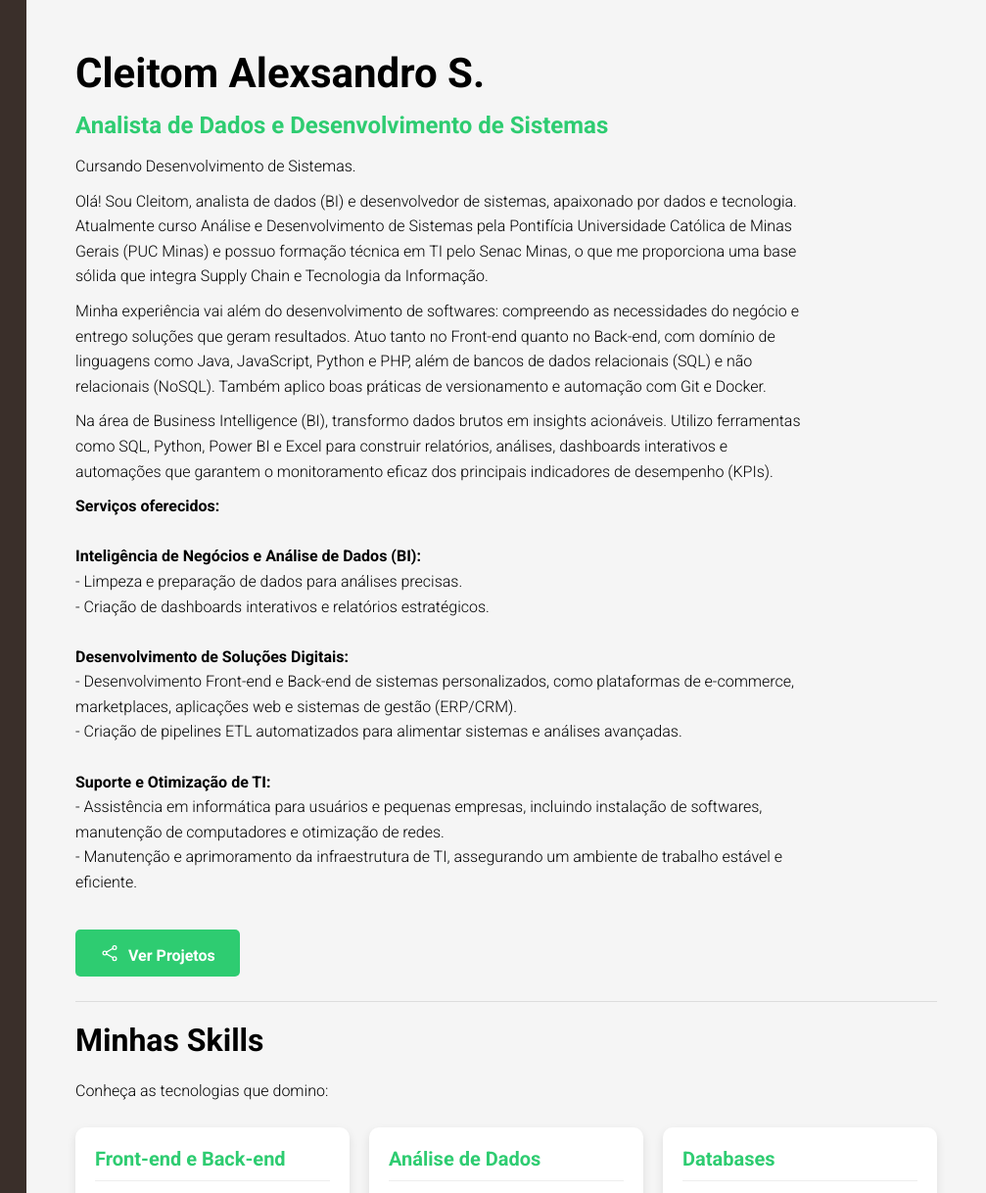
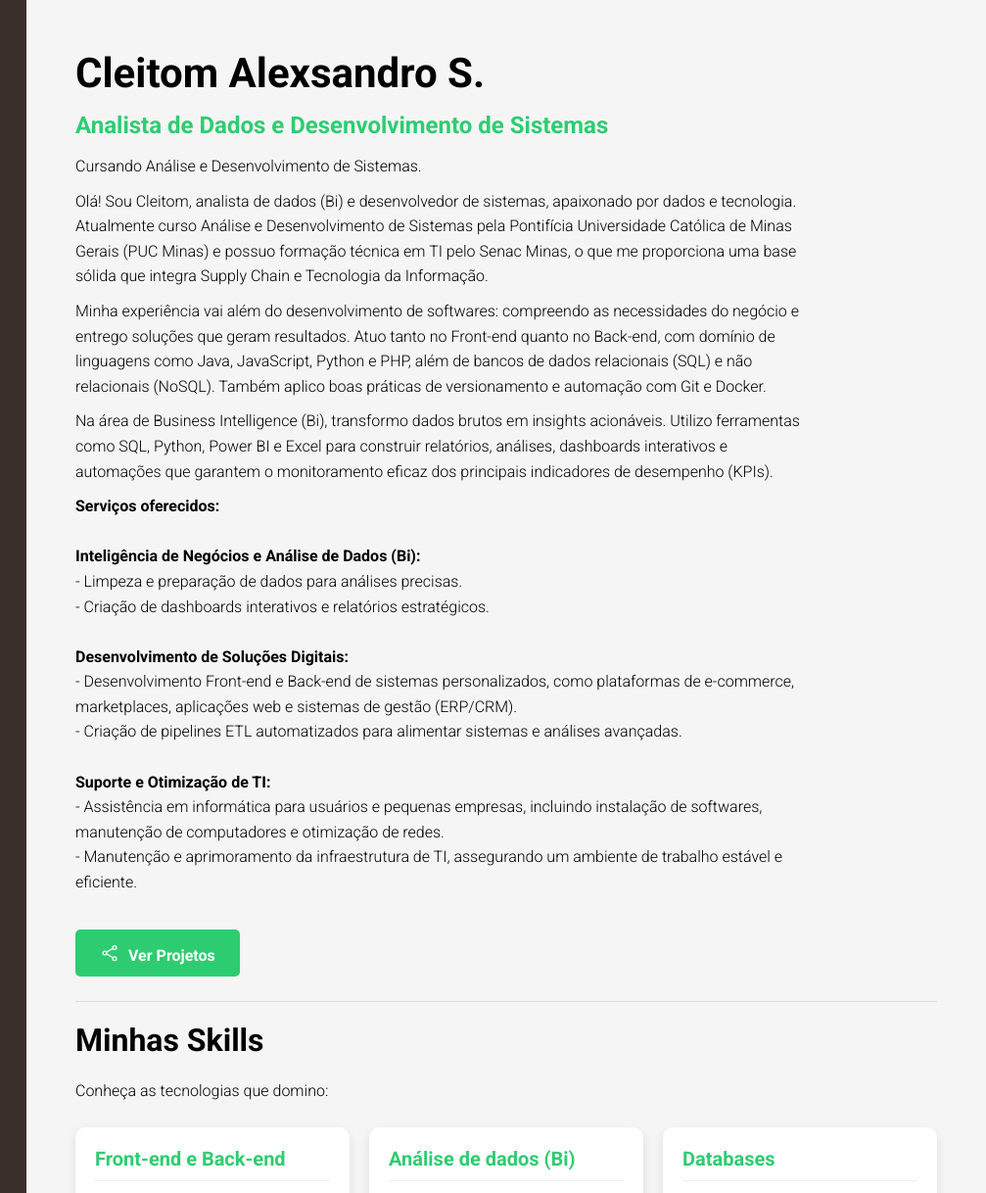
Before and after one commit to CleitomAlexsandro/portfolio, a plain HTML site: page index.html in a window 1280 px wide. Shown: the top 1218 px of the page at 98% size, 273-1280 px from the left. Drawn offline with nearby package versions, Linux system fonts and the light colour scheme.

Commit message:
Update index.html

```diff
--- a/index.html
+++ b/index.html
@@ -30,9 +30,9 @@
         <section id="about-container">
             <h1 id="name">Cleitom Alexsandro S.</h1>
             <p id="title"><span class="highlight">Analista de Dados e Desenvolvimento de Sistemas</span></p>
-            <p class="description">Cursando Desenvolvimento de Sistemas.</p>
+            <p class="description">Cursando Análise e Desenvolvimento de Sistemas.</p>
             <p class="description">
-  Olá! Sou Cleitom, analista de dados (BI) e desenvolvedor de sistemas, apaixonado por dados e tecnologia.
+  Olá! Sou Cleitom, analista de dados (Bi) e desenvolvedor de sistemas, apaixonado por dados e tecnologia.
   Atualmente curso Análise e Desenvolvimento de Sistemas pela Pontifícia Universidade Católica de Minas Gerais (PUC Minas)
   e possuo formação técnica em TI pelo Senac Minas, o que me proporciona uma base sólida que integra
   Supply Chain e Tecnologia da Informação.
@@ -46,7 +46,7 @@
 </p>
 
 <p class="description">
-  Na área de Business Intelligence (BI), transformo dados brutos em insights acionáveis.
+  Na área de Business Intelligence (Bi), transformo dados brutos em insights acionáveis.
   Utilizo ferramentas como SQL, Python, Power BI e Excel para construir relatórios, análises, dashboards
   interativos e automações que garantem o monitoramento eficaz dos principais indicadores de desempenho (KPIs).
 </p>
@@ -54,7 +54,7 @@
 <p class="description">
   <strong>Serviços oferecidos:</strong><br><br>
 
-  <strong>Inteligência de Negócios e Análise de Dados (BI):</strong><br>
+  <strong>Inteligência de Negócios e Análise de Dados (Bi):</strong><br>
   - Limpeza e preparação de dados para análises precisas.<br>
   - Criação de dashboards interativos e relatórios estratégicos.<br><br>
 
@@ -84,7 +84,7 @@
 
 
                 <div class="skills-box">
-                    <p class="skills-title">Análise de Dados</p>
+                    <p class="skills-title">Análise de dados (Bi)</p>
                     <i class="devicon-google-plain colored" title="Google Workspace"></i>
                     <i class="devicon-matplotlib-plain colored" title="Matplotlib"></i>
                     <i class="devicon-jupyter-plain colored" title="Jupyter"></i>
@@ -107,7 +107,7 @@
 
                 </div>
                 <div class="skills-box">
-                    <p class="skills-title">Tools</p>
+                    <p class="skills-title">Ferramentas</p>
                     <i class="devicon-vscode-plain colored"></i>
                     <i class="devicon-intellij-plain colored"></i>
                     <i class="devicon-git-plain colored"></i>
```
